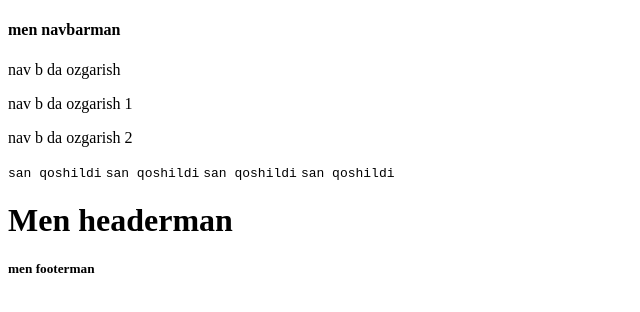
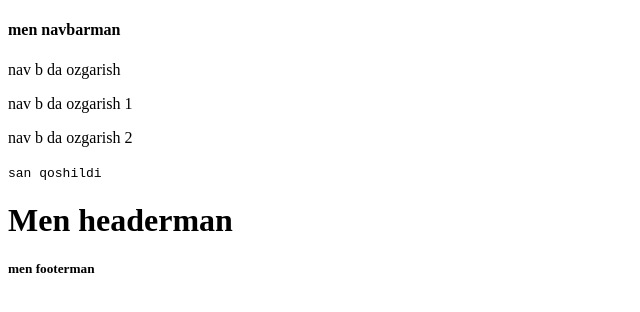
Before and after one commit to Blackxok/ForGit, a plain HTML site: page index.html in a window 1280 px wide. Shown: the whole page, without its empty margins (0-640 px from the left). Drawn offline with Linux system fonts and the light colour scheme.

Commit message:
3 span o'chirirldi

```diff
--- a/index.html
+++ b/index.html
@@ -15,9 +15,6 @@
       <p>nav b da ozgarish 1</p>
       <p>nav b da ozgarish 2</p>
       <samp>san qoshildi</samp>
-      <samp>san qoshildi</samp>
-      <samp>san qoshildi</samp>
-      <samp>san qoshildi</samp>
    </nav>
    <header>
       <h1>Men headerman</h1>
```
